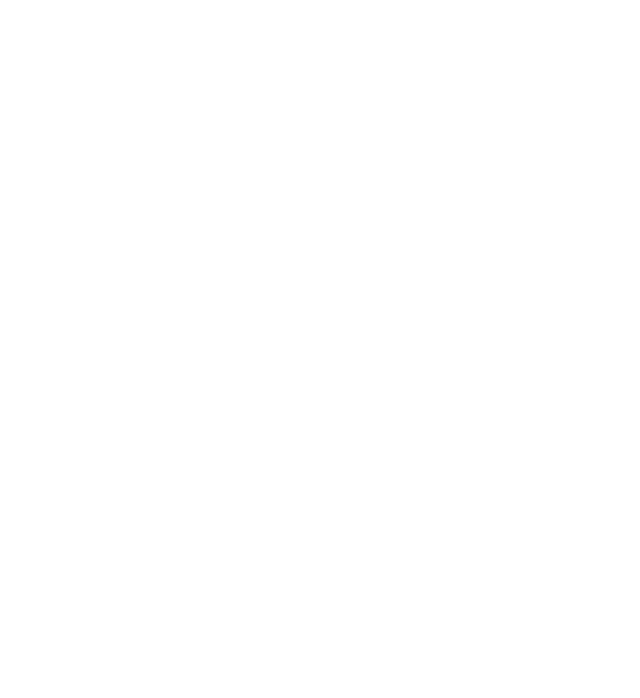
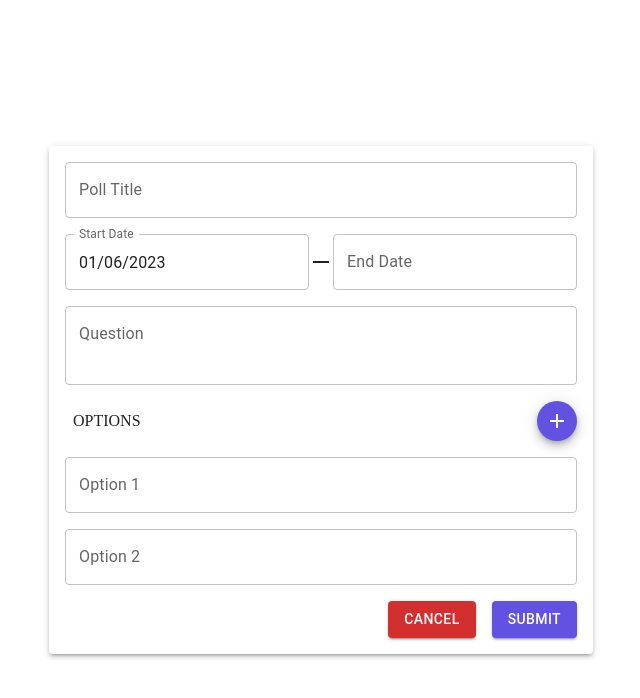
Before and after one commit to harshavardhan-sureify/codebyte-fe, a React (Create React App) app: page /admin/create in a window 1280 px wide. Before the commit this address had no page. Shown: the top 698 px of the page, without its empty margins (319-959 px from the left). Built offline with nearby package versions, Linux system fonts and the light colour scheme.

Commit message:
integration of the be-fe

```diff
--- a/src/components/PollCreation.jsx
+++ b/src/components/PollCreation.jsx
@@ -63,7 +63,7 @@ const PollCreate = () => {
   const [startDate, setStartDate] = useState(today);
   const [title, setTitle] = useState("");
   const [endDate, setEndDate] = useState(null);
-  const [options, setOptions] = useState(["Option 1", "Option 2"]);
+  const [options, setOptions] = useState(["", ""]);
   const [isClicked, setIsClicked] = useState(false);
   const [isLoading, setIsLoading] = useState(false);
   const [alertOpen, setAlertOpen] = useState(false);
@@ -105,7 +105,8 @@ const PollCreate = () => {
   const handleQuestionChange = (event) => {
     setQuestion(event.target.value);
   };
-  const submitPoll = async () => {
+
+  const submitPoll = () => {
     setIsLoading(true);
     const pollData = {
       title,
@@ -115,29 +116,36 @@ const PollCreate = () => {
       options,
     };
 
-    try {
-      const response = await fetch(createPollApi, {
+    fetch(createPollApi, {
       method: "POST",
       headers: {
         "Content-Type": "application/json",
+        Authorization:
+          "Bearer " +
+          "eyJhbGciOiJIUzI1NiIsInR5cCI6IkpXVCJ9.eyJleHAiOjE2ODU2OTMwOTMsImlkIjo3LCJyb2xlIjoidXNlciIsImVtYWlsIjoibWFuaWtAZ21haWwuY29tIn0.mDjTxZnVHNlfnO3IAI2kxJYsEB_H8b-oidrbtwV4hOE",
       },
       body: JSON.stringify(pollData),
+    })
+      .then((response) => {
+        if (response.status === 200) {
+          setSeverity("success");
+          setQuestion("");
+          setIsClicked(false);
+          setOptions(["",""]);
+          setStartDate(today);
+          setEndDate(null);
+          setTitle("");
+        } else {
+          setSeverity("error");
+        }
+        return response.json().then((data) => {
+          setAlertMessage(data.message);
         });
-
-      if (!response.status === 200) {
-        throw new Error("Error occured");
-      }
-
-      const jsonResponse = await response.json();
-      setSeverity("success");
-      setAlertMessage("Created a poll successfully");
+      })
+      .finally(() => {
         setAlertOpen(true);
-    } catch (error) {
-      setSeverity("error");
-      setAlertMessage(error);
-      setAlertOpen(true);
-    }
         setIsLoading(false);
+      });
   };
 
   const validateForm = () => {
@@ -179,8 +187,7 @@ const PollCreate = () => {
           severity={severity}
           sx={{ width: "100%" }}
         >
-          {JSON.stringify(alertMessage)}
-          {/* will be edited based on the backend api while integration  */}
+          {alertMessage}
         </Alert>
       </Snackbar>
       <Grid
@@ -294,7 +301,7 @@ const PollCreate = () => {
               />
             ))}
           </Box>
-          <Box display="flex" justifyContent="space-evenly" marginTop={2}>
+          <Box display="flex" justifyContent="end" marginTop={2} gap={2}>
             <Button
               variant="contained"
               color="error"
--- a/src/components/routes/AppRoutes.jsx
+++ b/src/components/routes/AppRoutes.jsx
@@ -9,12 +9,11 @@ import Trigger from "../Trigger";
 const AppRoutes = () => {
   return (
     <Routes>
-      <Route path="/adduser" element={<AddUser/>}></Route>
-      <Route path="/" element={<LoginPage />} />
-
-      <Route path="/signup" element={<SignupPage />}></Route>
-      <Route path="/create" element={<PollCreate />}></Route>
-      <Route path="/trigger" element={<Trigger />}></Route>
+      <Route exact path="/adduser" element={<AddUser />}></Route>
+      <Route exact path="/signup" element={<SignupPage />}></Route>
+      <Route exact path="/admin/create" element={<PollCreate />}></Route>
+      <Route exact path="/trigger" element={<Trigger />}></Route>
+      <Route exact path="/" element={<LoginPage />} />
     </Routes>
   );
 };
```
Lines whose indentation alone changed are shown as unchanged.
